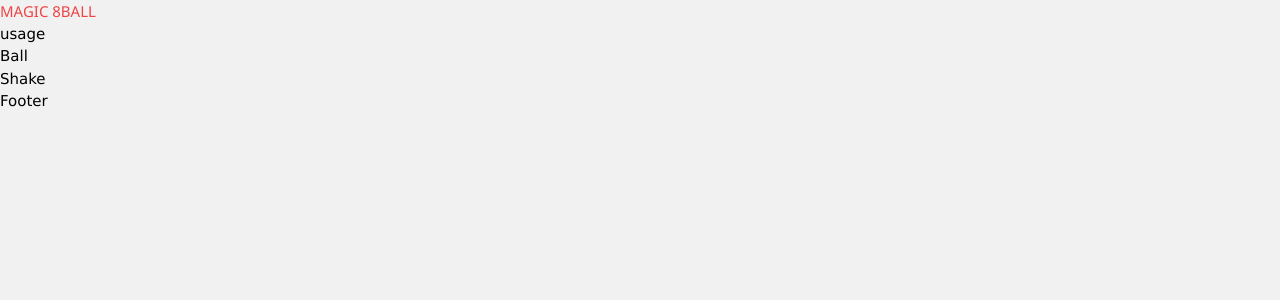
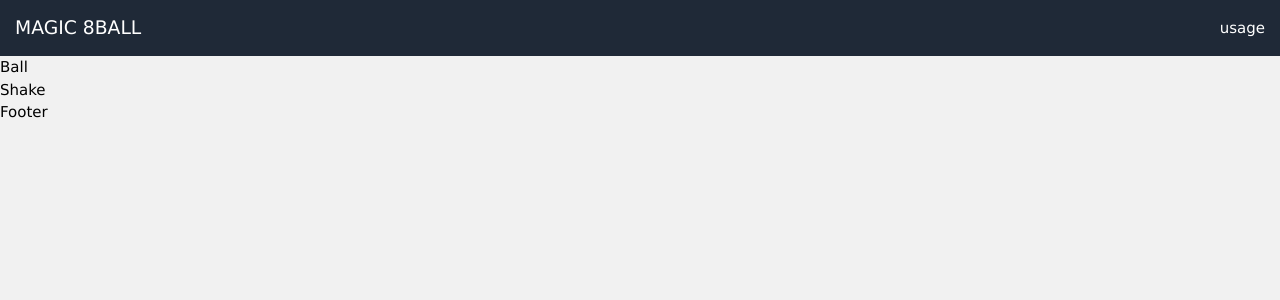
Before and after one commit to handeDan/magic_8ball, a React (Vite) app: page / in a window 1280 px wide. Shown: the top 300 px of the page. Built offline with nearby package versions, Linux system fonts and the light colour scheme.

Commit message:
Header component

```diff
--- a/src/components/Header.jsx
+++ b/src/components/Header.jsx
@@ -2,8 +2,8 @@ import React from "react";
 
 function Header() {
   return (
-    <div>
-      <h2 className="flex text-red-500">MAGIC 8BALL</h2>
+    <div className="flex justify-between items-center p-4 bg-gray-800 text-white">
+      <p className="text-xl">MAGIC 8BALL</p>
       <a href="">usage</a>
     </div>
   );
--- /dev/null
+++ b/src/components/Usage.jsx
@@ -0,0 +1,7 @@
+import React from "react";
+
+function Usage() {
+  return <div>Usage</div>;
+}
+
+export default Usage;
```
